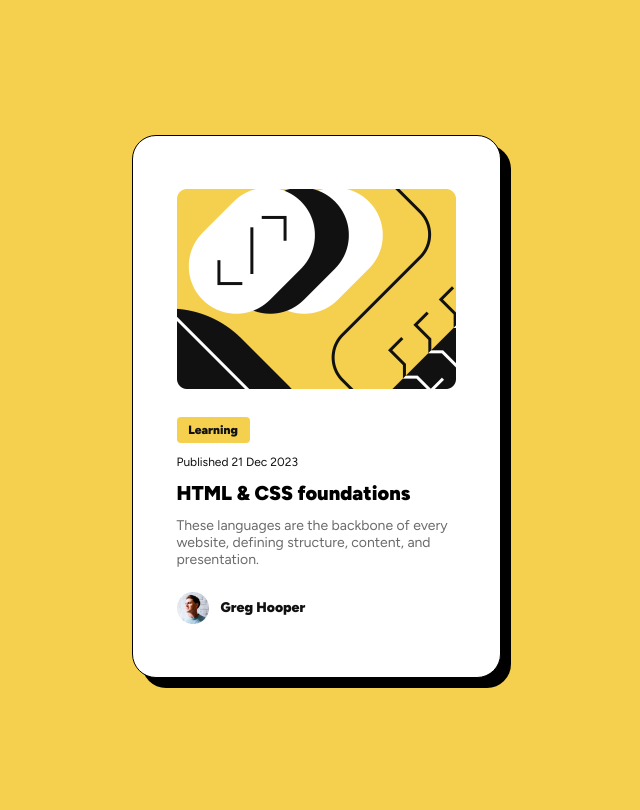
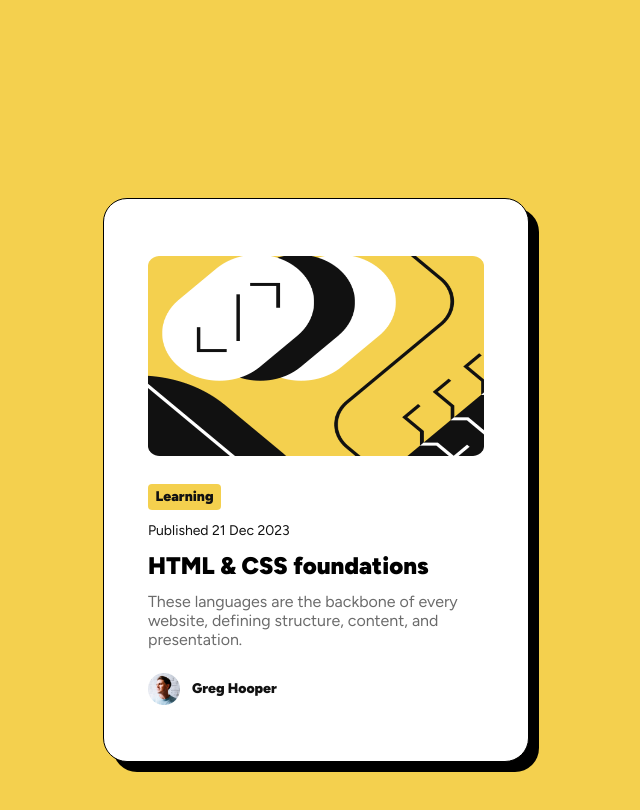
Before and after one commit to edemilsonfilho/blog-preview-card-figma, a plain HTML site: page index.html in a window 1280 px wide. Shown: the whole page, without its empty margins (324-964 px from the left). Drawn offline with Linux system fonts and the light colour scheme.

Commit message:
fiznaliza meu projeto figma layout desktop, mobile

```diff
--- a/style.css
+++ b/style.css
@@ -100,3 +100,111 @@
      padding-right: 12px;
      height: 32px;
  }
+
+
+
+ @media (min-width: 768px) {
+
+     * {
+         padding: 0;
+         margin: 0;
+     }
+
+     body {
+         align-items: center;
+         justify-content: center;
+         display: flex;
+         background: #F4D04E;
+     }
+
+
+     main {
+         display: flex;
+         justify-content: center;
+         align-items: center;
+         width: 1440px;
+         height: 960px;
+
+     }
+
+     .havbar {
+         display: flex;
+         flex-direction: column;
+         padding: 20px;
+         box-shadow: 10px 10px 0px #000;
+         justify-content: center;
+         border-radius: 24px;
+         width: 384px;
+         font-family: "Figtree", serif;
+         height: 522px;
+         background-color: #ffffff;
+
+         border: 1px solid black;
+     }
+
+     img {
+         width: 336px;
+         height: 200px;
+     }
+
+     .foto {
+         padding: 24px;
+     }
+
+     .Learning {
+         border-radius: 4px;
+         justify-content: center;
+         align-items: center;
+         font-size: 14px;
+         margin-left: 24px;
+         font-weight: 900;
+         color: rgba(17, 17, 17, 1);
+         display: flex;
+         background-color: #F4D04E;
+         width: 73px;
+         height: 26px;
+     }
+
+     .dat {
+         margin-left: 24px;
+         font-size: 14px;
+         margin-top: 12px;
+         color: rgba(17, 17, 17, 1);
+     }
+
+     .bio {
+         font-weight: 900;
+         margin-top: 12px;
+         margin-left: 24px;
+         cursor: pointer;
+         font-size: 24px;
+     }
+
+     .bio:hover {
+         color: rgba(244, 208, 78, 1);
+     }
+
+
+
+     .legend {
+         font-size: 16px;
+         color: #6B6B6B;
+         margin: 12px 24px 24px 24px;
+     }
+
+     .rodape {
+         padding-left: 24px;
+         font-weight: 900;
+         display: flex;
+         align-items: center;
+         font-size: 14px;
+         color: rgba(17, 17, 17, 1);
+         padding-bottom: 24px;
+     }
+
+     #icon-rodape {
+         width: 32px;
+         padding-right: 12px;
+         height: 32px;
+     }
+ }
```
